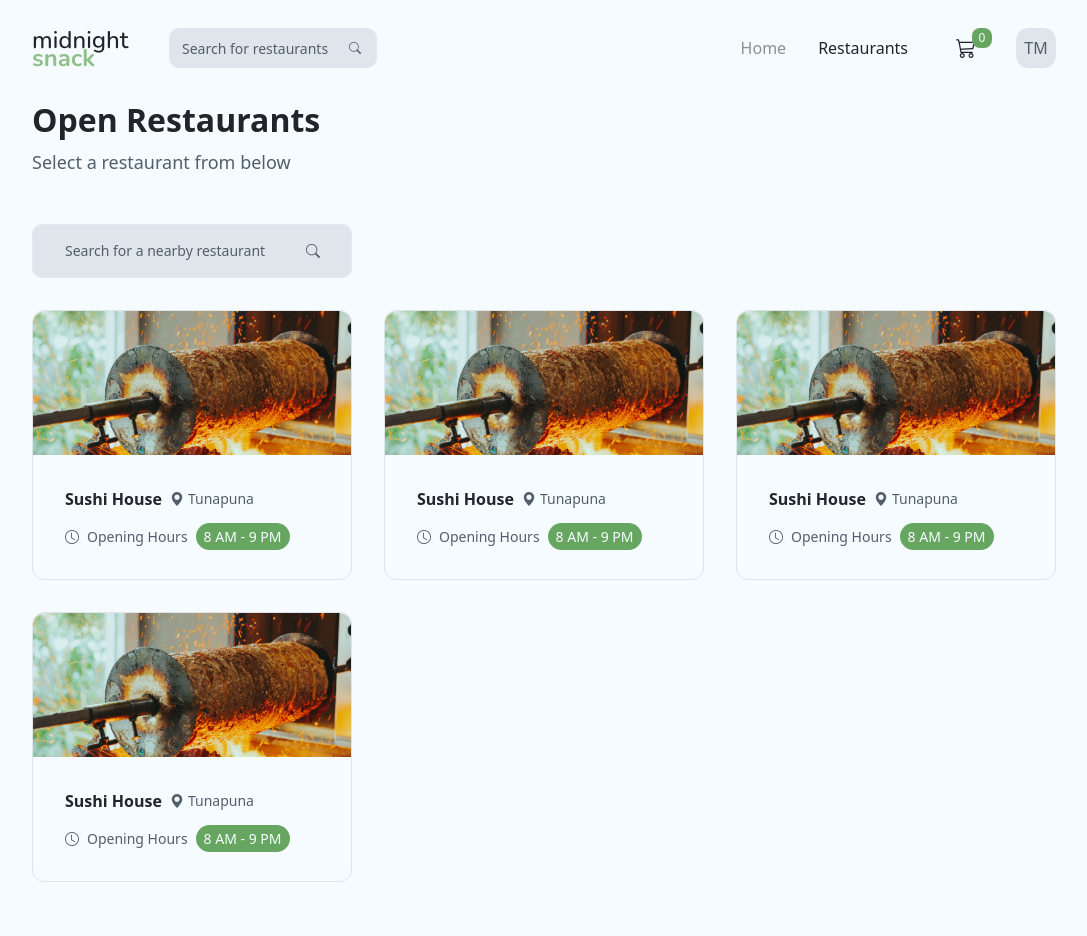
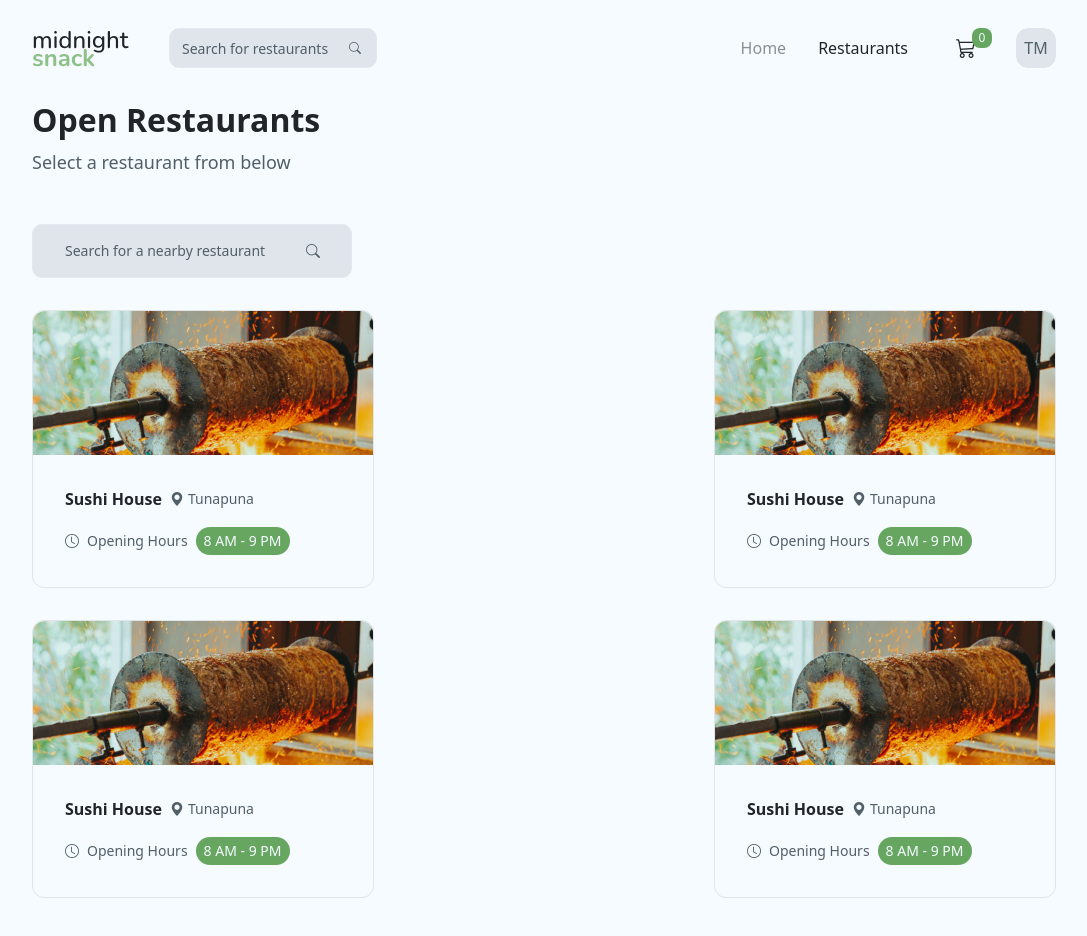
Before and after one commit to TerrenceMurray/MidnightSnack, a React (Vite) app: page /restaurants in a window 1280 px wide. Shown: the whole page, without its empty margins (96-1183 px from the left). Built offline with nearby package versions, Linux system fonts and the light colour scheme.

Commit message:
Fixed Restaurants gallery

```diff
--- a/src/components/AddressInput.jsx
+++ b/src/components/AddressInput.jsx
@@ -28,7 +28,7 @@ const AddressInput = forwardRef(({ onChange, className }, ref) =>
 
     return (
         <div className="relative">
-            <Input ref={inputRef} onKeyDown={onChangeHandler} className={cn("w-96 rounded-lg text-base placeholder:text-secondary bg-foreground h-auto py-4 pl-14", className)} placeholder="Enter a location" />
+            <Input ref={inputRef} onKeyDown={onChangeHandler} className={cn("w-96 rounded-lg text-base placeholder:text-secondary bg-foreground h-auto py-4 pl-14", className)} placeholder="Enter a restaurant location" />
             <i className="bi bi-geo-alt-fill absolute top-1/2 -translate-y-1/2 left-8 text-base text-secondary"></i>
             <div>
                 {/* Results */}
--- a/src/components/RestaurantCard.jsx
+++ b/src/components/RestaurantCard.jsx
@@ -5,7 +5,7 @@ import Image from "@/../public/pexels-fahri-baghirov-15592082.jpg";
 export default function RestaurantCard ()
 {
     return (
-        <article className='border rounded-lg border-foreground'>
+        <article className='border rounded-lg border-foreground w-[21.375rem]'>
             <Link to="/restaurants/1">
                 <img className="rounded-t-lg w-full h-36 object-cover object-center" src={Image} alt="" />
                 <div className='p-8 flex gap-4 flex-col'>
@@ -13,10 +13,12 @@ export default function RestaurantCard ()
                         <h1 className='font-semibold'>Sushi House</h1>
                         <h2 className='text-secondary text-sm'><i className="bi bi-geo-alt-fill mr-1"></i>Tunapuna</h2>
                     </div>
-                    <div className='text-sm text-secondary'>
-                        <i className="bi bi-clock mr-2"></i>
-                        Opening Hours
-                        <span className='ml-2 inline-bock text-button-text bg-accent-surface px-2 py-1 rounded-full'>
+                    <div className="flex items-center">
+                        <div className='text-sm text-secondary'>
+                            <i className="bi bi-clock mr-2"></i>
+                            Opening Hours
+                        </div>
+                        <span className='ml-2 text-sm block text-button-text bg-accent-surface px-2 py-1 rounded-full'>
                             8 AM - 9 PM
                         </span>
                     </div>
--- a/src/pages/Restaurants.jsx
+++ b/src/pages/Restaurants.jsx
@@ -12,12 +12,12 @@ export default function Restaurants ()
                 <h1 className="title">Open Restaurants</h1>
                 <h2 className="subtitle">Select a restaurant from below</h2>
             </section>
-            <section className="pb-10">
+            <section className="pb-10 w-full">
                 <div className="relative w-80">
                     <Input type="text" className="w-full py-4 px-8 h-auto bg-foreground placeholder:text-secondary" placeholder="Search for a nearby restaurant" />
                     <i className="bi bi-search absolute top-1/2 -translate-y-1/2 right-8 text-secondary text-sm"></i>
                 </div>
-                <section className="mt-8 grid grid-cols-3 justify-between gap-8">
+                <section className="mt-8 flex flex-wrap justify-between gap-y-8">
                     <RestaurantCard />
                     <RestaurantCard />
                     <RestaurantCard />
--- a/tailwind.config.js
+++ b/tailwind.config.js
@@ -17,6 +17,9 @@ module.exports = {
 			},
 		},
 		extend: {
+			width: {
+				'flex-cols-2': 'calc(100% / 3 - 1.5rem)',
+			},
 			colors: {
 				white: {
 					50: '#F6FBFF',
```
Also changed, not shown: 1 other file (tests, documents, lock files or other folders).
